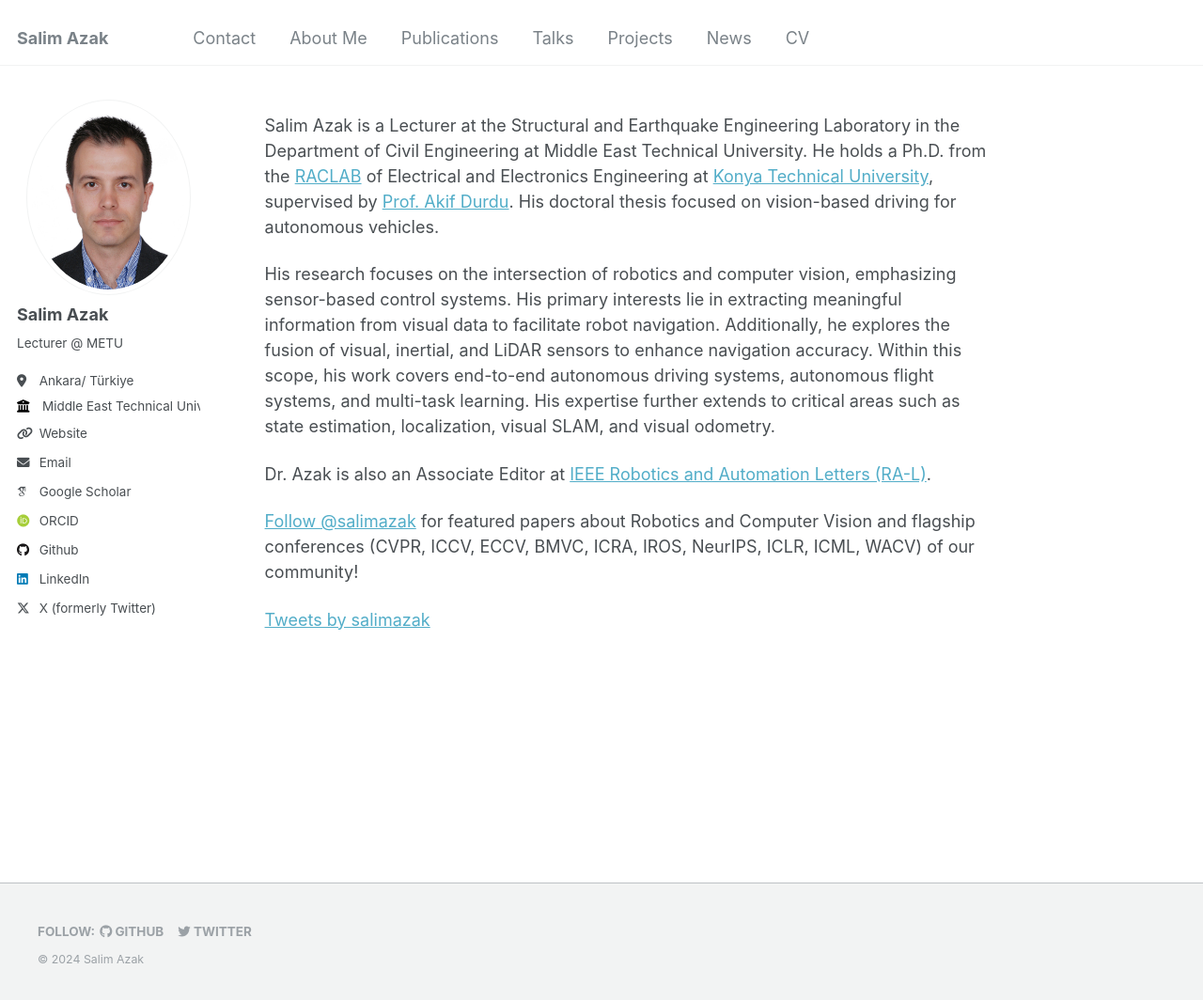
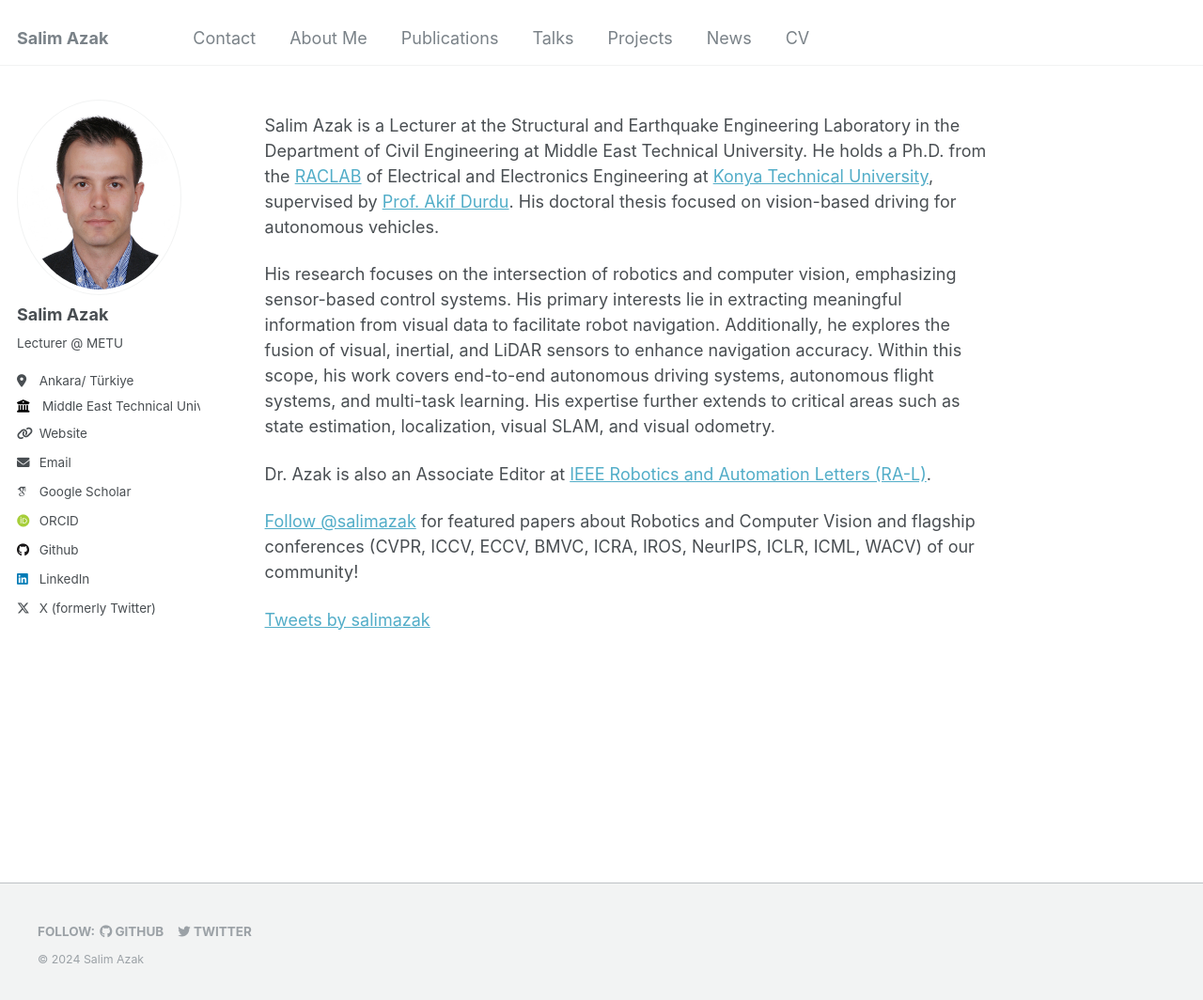
Before and after one commit to salimazak/salimazak.github.io, a Jekyll site: the page built from _pages/about.md, in a window 1280 px wide and 1065 px high. Shown: the whole window at 94% size. Built offline with Jekyll 4.4.1, drawn with Linux system fonts in a browser that asks for light colours; some web fonts are replaced; comment, search, counter and statistics services are not loaded.

Commit message:
Update main.scss

```diff
--- a/assets/css/main.scss
+++ b/assets/css/main.scss
@@ -91,14 +91,3 @@
   width: 100%; /* Makes the widget fill the width of the container */
   max-width: 300px; /* Limit the width of the widget */
 }
-
-/* Center the sidebar title (e.g., your name) below the image */
-.sidebar img {
-    display: block;
-    margin: 0 auto; /* Center the image */
-}
-
-.sidebar-title {
-    text-align: center; /* Center the text */
-    margin-top: 10px; /* Add some space between the photo and the name */
-}
```
